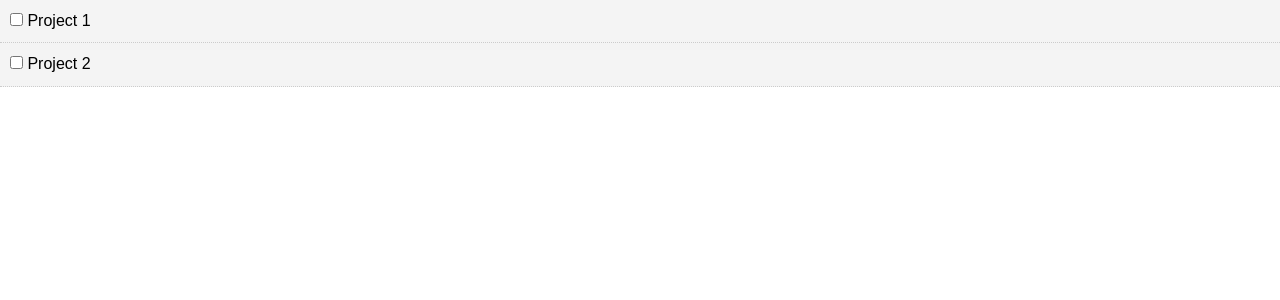
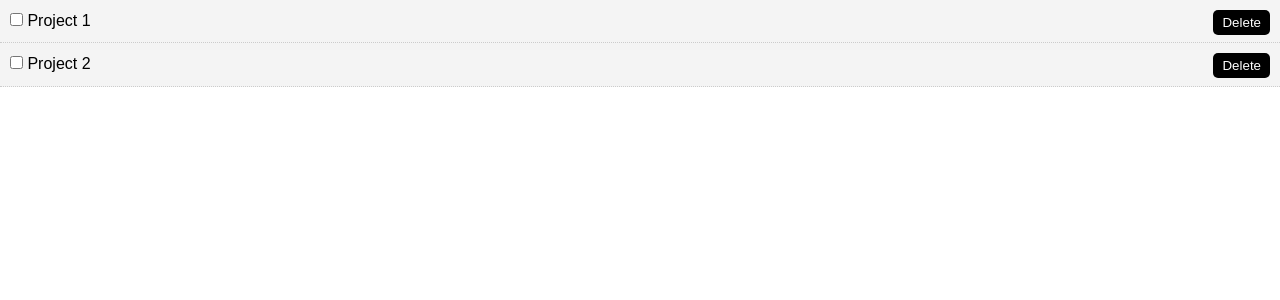
Before and after one commit to Arifkarimm/VueJS-TodoList, a Vue app: page / in a window 1280 px wide. Shown: the top 300 px of the page. Built offline with nearby package versions, Linux system fonts and the light colour scheme.

Commit message:
add delete functionality

```diff
--- a/src/App.vue
+++ b/src/App.vue
@@ -1,6 +1,6 @@
 <template>
   <div id="app">
-    <Todos v-bind:newTodo="todos" />
+    <Todos v-bind:newTodo="todos" v-on:delete-todo="deleteTodo" />
   </div>
 </template>
 
@@ -26,6 +26,12 @@ export default {
         }
       ]
     };
+  },
+
+  methods: {
+    deleteTodo(id) {
+      this.todos = this.todos.filter(item => item.id !== id);
+    }
   }
 };
 </script>
--- a/src/components/TodoItem.vue
+++ b/src/components/TodoItem.vue
@@ -4,6 +4,10 @@
       <p>
         <input type="checkbox" v-on:change="markCompleted" />
         {{moveTodo.title}}
+        <button
+          v-on:click="$emit('delete-todo', moveTodo.id)"
+          class="del"
+        >Delete</button>
       </p>
     </div>
   </div>
@@ -33,11 +37,11 @@ export default {
 }
 
 .del {
-  background: #ff0000;
+  background: #000;
   color: #fff;
   border: none;
   padding: 5px 9px;
-  border-radius: 50%;
+  border-radius: 5px;
   cursor: pointer;
   float: right;
 }
--- a/src/components/Todos.vue
+++ b/src/components/Todos.vue
@@ -1,7 +1,7 @@
 <template>
   <div>
     <div v-bind:key="todo.id" v-for="todo in newTodo">
-      <TodoItem v-bind:moveTodo="todo" />
+      <TodoItem v-bind:moveTodo="todo" v-on:delete-todo="$emit('delete-todo', todo.id)" />
     </div>
   </div>
 </template>
```
